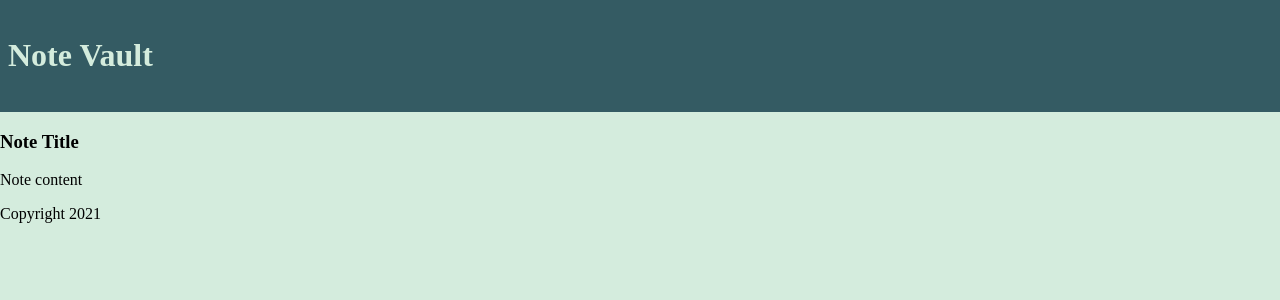
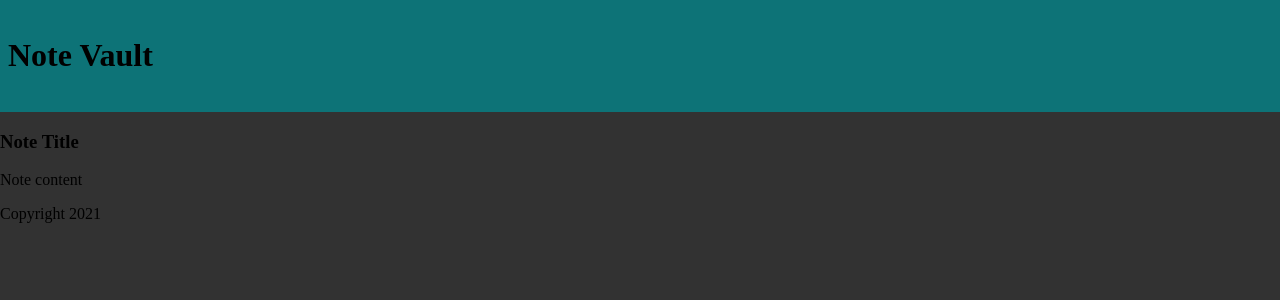
Before and after one commit to RingoFloyd/note-vault, a React (Create React App) app: page / in a window 1280 px wide. Shown: the top 300 px of the page. Built offline with nearby package versions, Linux system fonts and the light colour scheme.

Commit message:
styles changed to darker theme

```diff
--- a/public/styles.css
+++ b/public/styles.css
@@ -1,10 +1,13 @@
 body {
-  background-color: #d4ecdd;
+  background-color: #323232;
   margin: 0;
 }
 
 header {
-  background-color: #345b63;
+  background-color: #0d7377;
   padding: 1rem 0 1rem 0.5rem;
-  color: #d4ecdd;
 }
+
+note {
+  background-color: #14ffec;
+}
```
